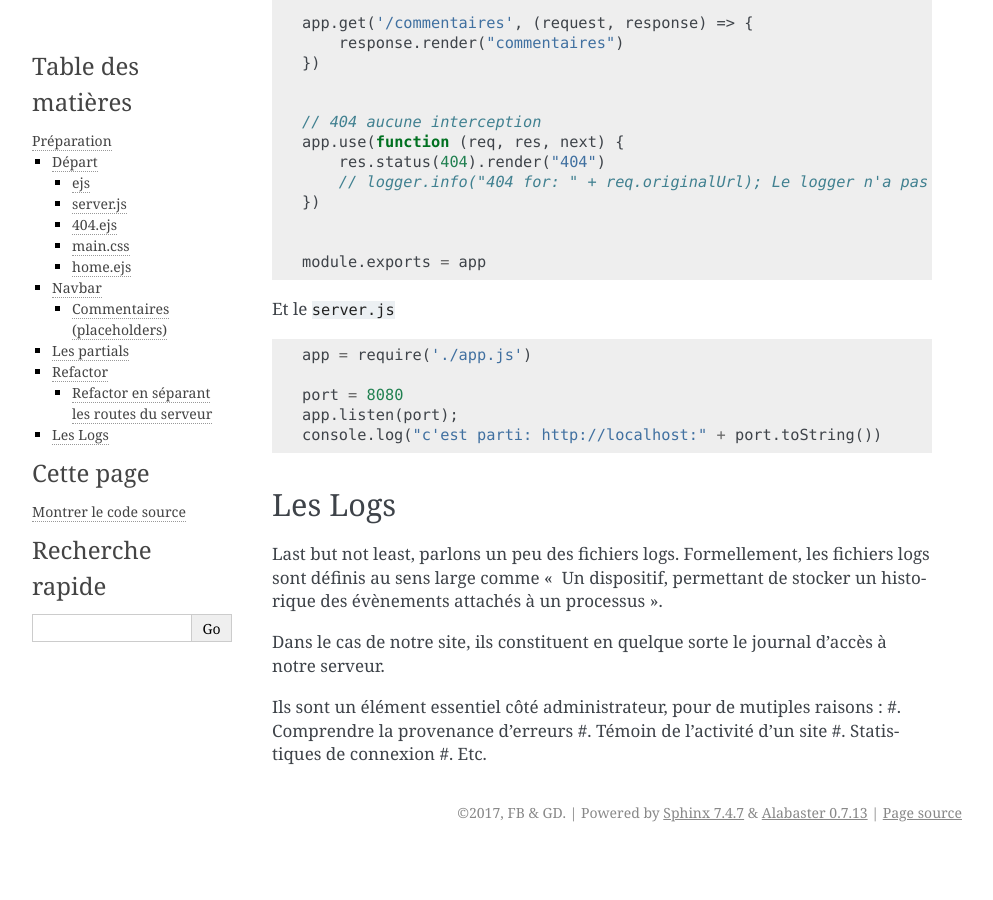
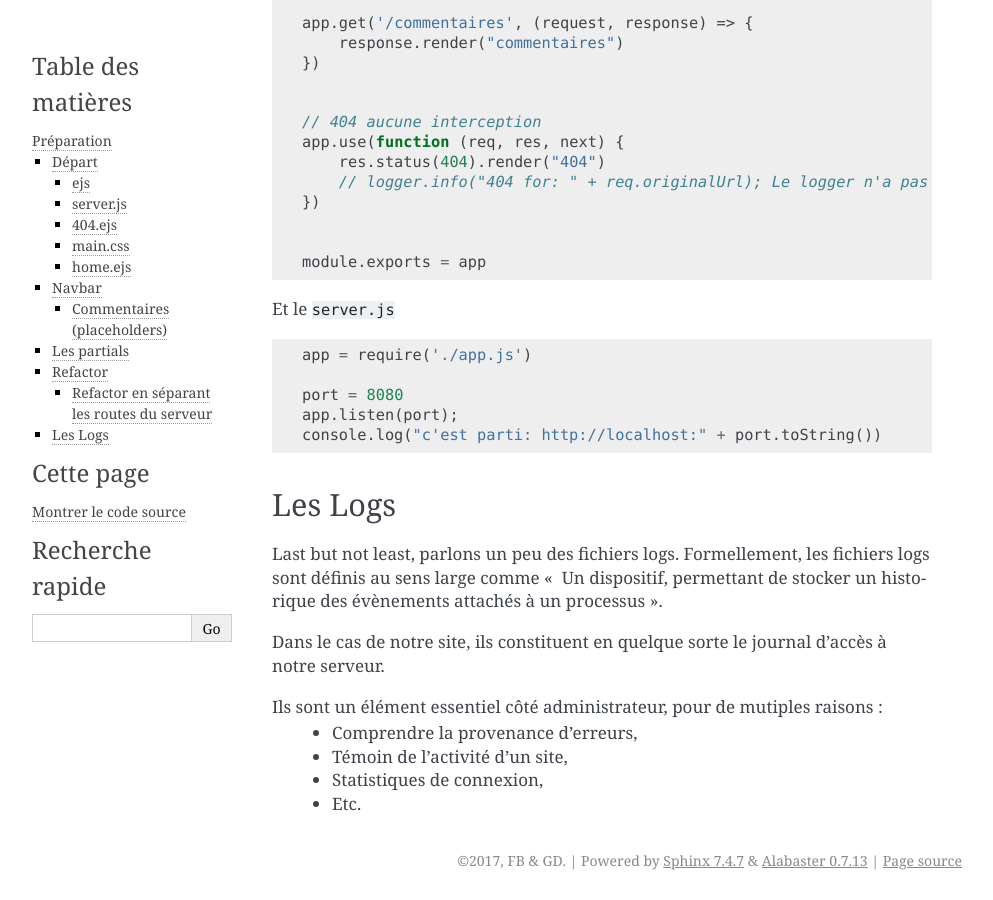
Before and after one commit to FrancoisBrucker/web_serveur, a Sphinx documentation site: the page built from source/cours_3_1_1_preparation.rst, in a window 1280 px wide and 900 px high, scrolled down 9081 px. Shown: the whole window, without its empty margins (148-1141 px from the left). Built offline with Sphinx 7.4.7, drawn with Linux system fonts in a browser that asks for light colours; before the commit the page ends 9933 px from its top, so only the background shows below that.

Commit message:
Correction intro

```diff
--- a/source/cours_3_1_1_preparation.rst
+++ b/source/cours_3_1_1_preparation.rst
@@ -479,7 +479,7 @@ Last but not least, parlons un peu des fichiers logs. Formellement, les fichiers
 Dans le cas de notre site, ils constituent en quelque sorte le journal d'accès à notre serveur.
 
 Ils sont un élément essentiel côté administrateur, pour de mutiples raisons :
-#. Comprendre la provenance d’erreurs
-#. Témoin de l’activité d’un site
-#. Statistiques de connexion
-#. Etc.
+ * Comprendre la provenance d’erreurs,
+ * Témoin de l’activité d’un site,
+ * Statistiques de connexion,
+ * Etc.
```
